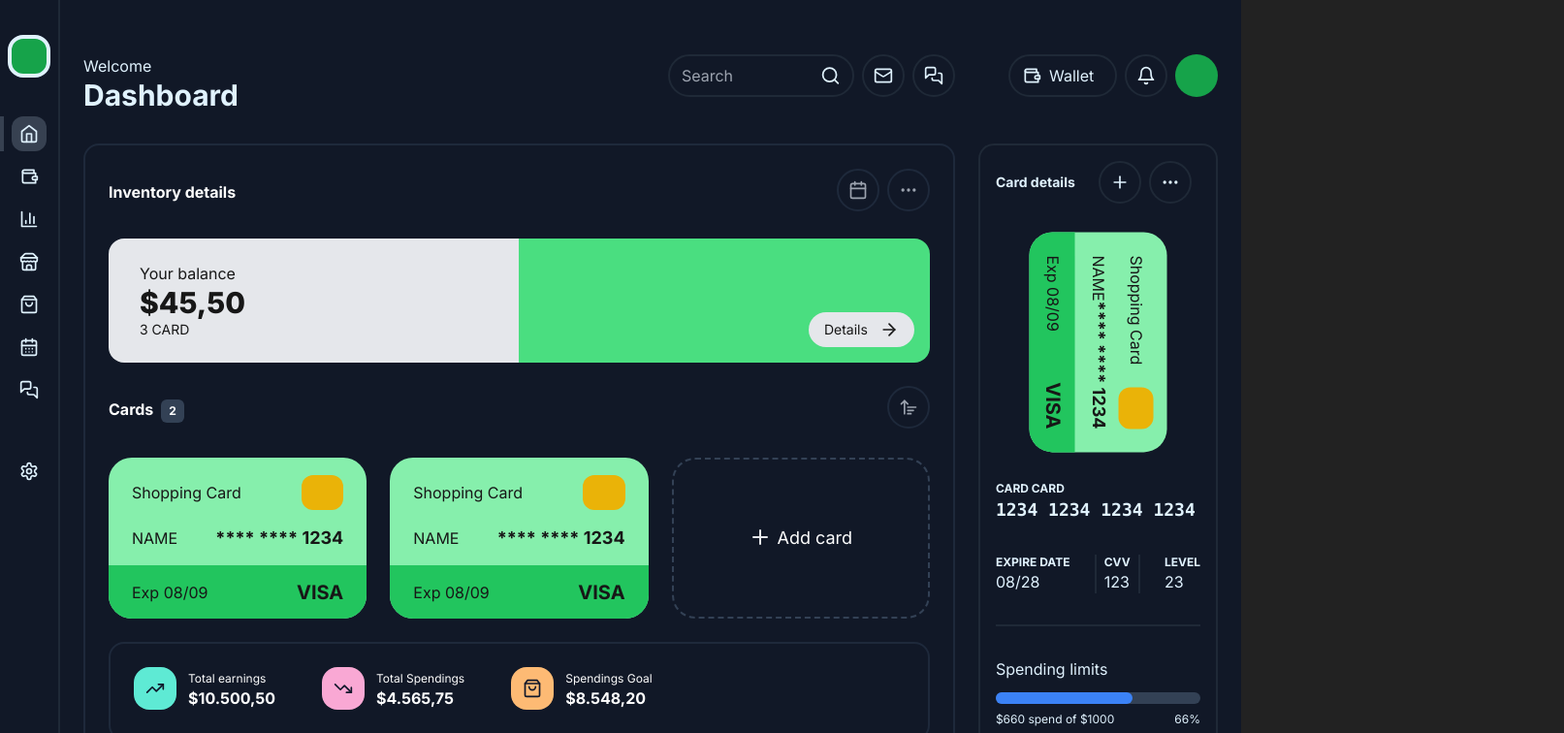
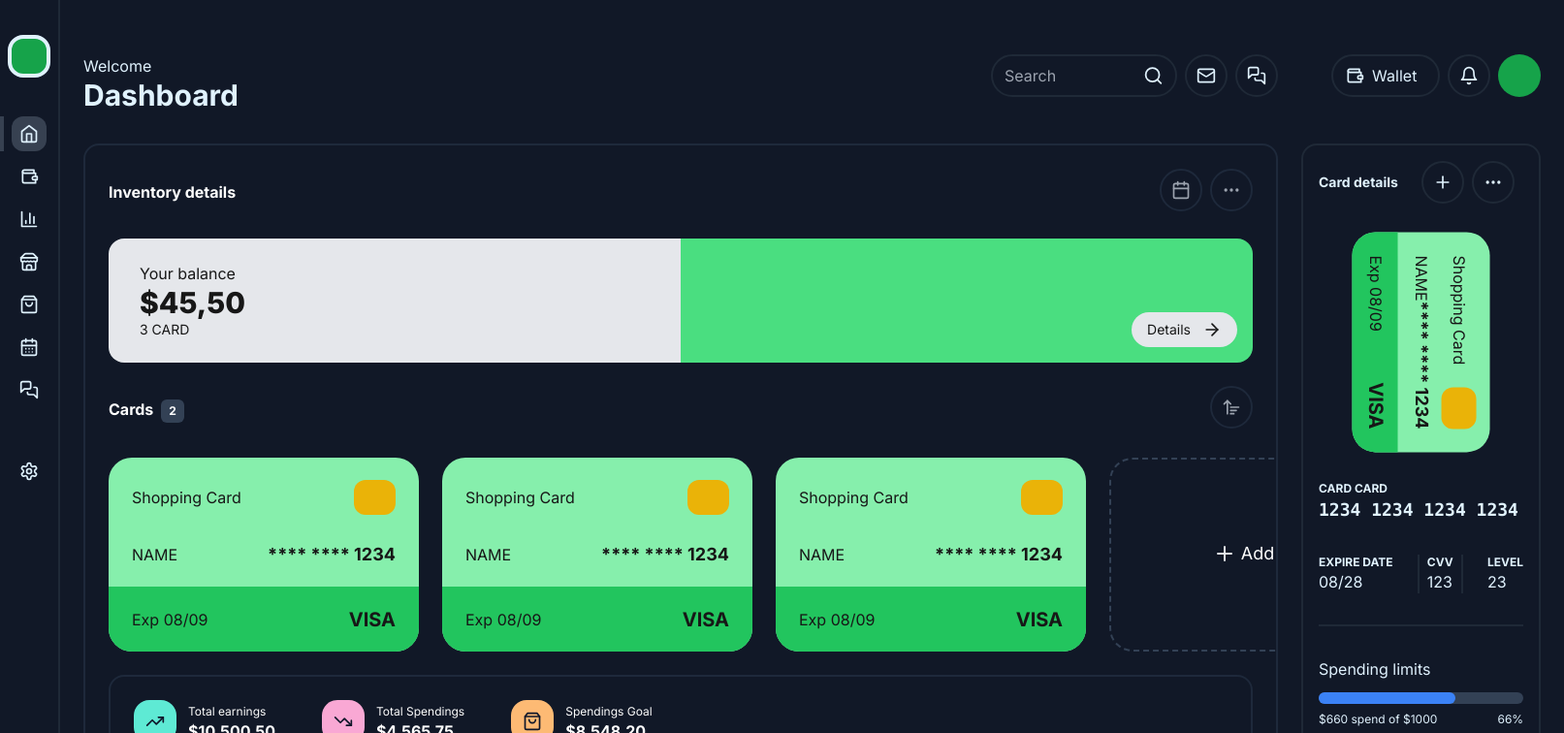
Before and after one commit to andersondavid/finance-dashboard, a Next.js app: page / in a window 1280 px wide. Shown: the top 756 px of the page at 97% size, 1613 px wide, since content can reach past the window. Built offline with nearby package versions, Linux system fonts and the light colour scheme.

Commit message:
refactor(CardsList): Create scroll list for cards

```diff
--- a/src/app/components/maincontent/components/inventorydetails/components/cardslist.tsx
+++ b/src/app/components/maincontent/components/inventorydetails/components/cardslist.tsx
@@ -4,14 +4,18 @@ import { LuPlus } from "react-icons/lu";
 
 export default function CardsList() {
 	return (
-		<div className="flex px-6 gap-6">
-			<div className="w-1/3 max-w-xs">
+		<div className="overflow-x-scroll">
+			<div className="px-6 gap-6 flex flex-wrap w-max whitespace-nowrap">
+				<div className="w-80">
 					<Card />
 				</div>
-			<div className="w-1/3 max-w-xs">
+				<div className="w-80">
 					<Card />
 				</div>
-			<div className="w-1/3 max-w-xs">
+				<div className="w-80">
+					<Card />
+				</div>
+				<div className="w-80">
 					<div className="w-full aspect-[8/5] rounded-3xl border-dashed border-slate-700 border-2 flex justify-center items-center">
 						<p className="text-lg">
 							<LuPlus className="h-6 w-6 text-gray-200 inline mb-1" /> Add card
@@ -19,5 +23,6 @@ export default function CardsList() {
 					</div>
 				</div>
 			</div>
+		</div>
 	);
 }
```
Lines whose indentation alone changed are shown as unchanged.
